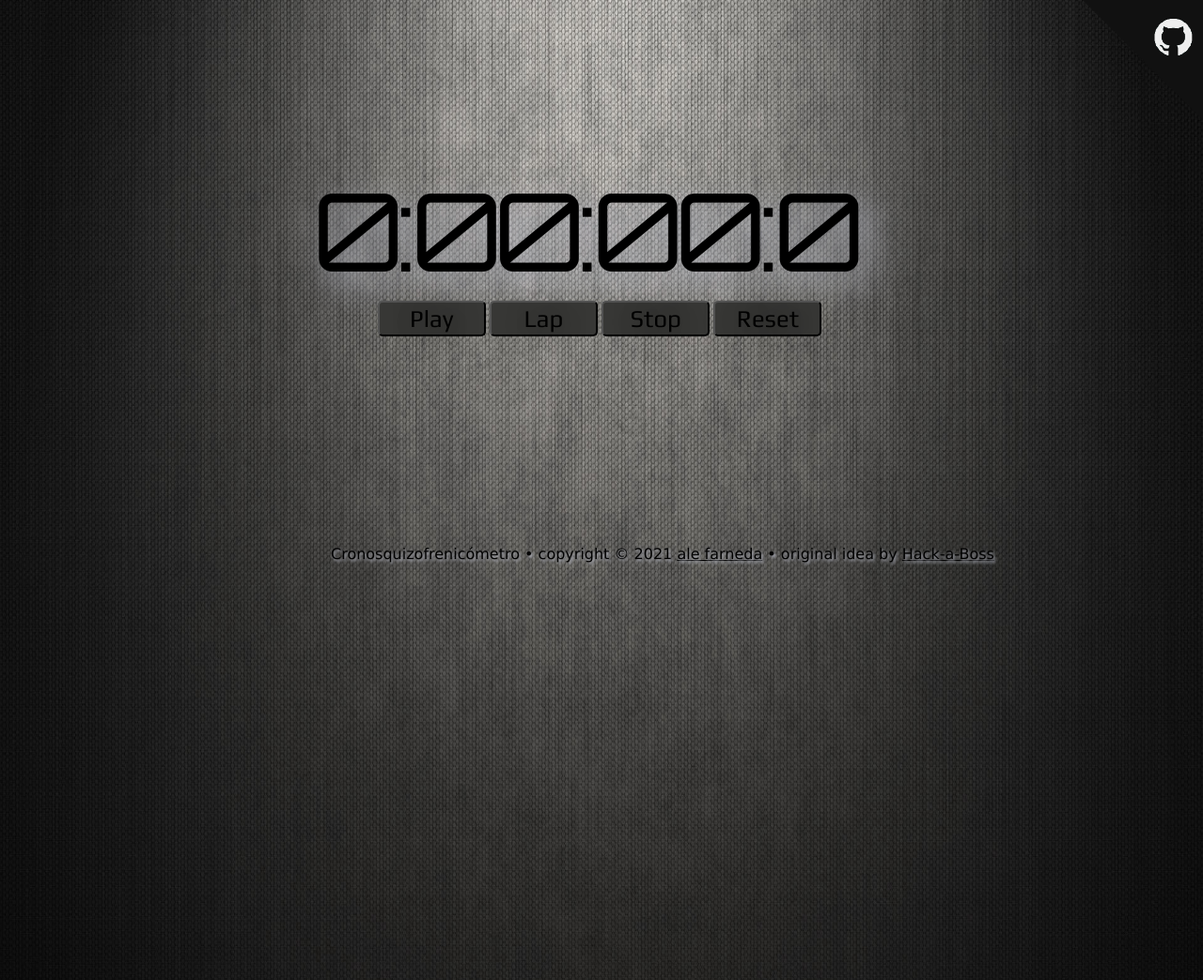
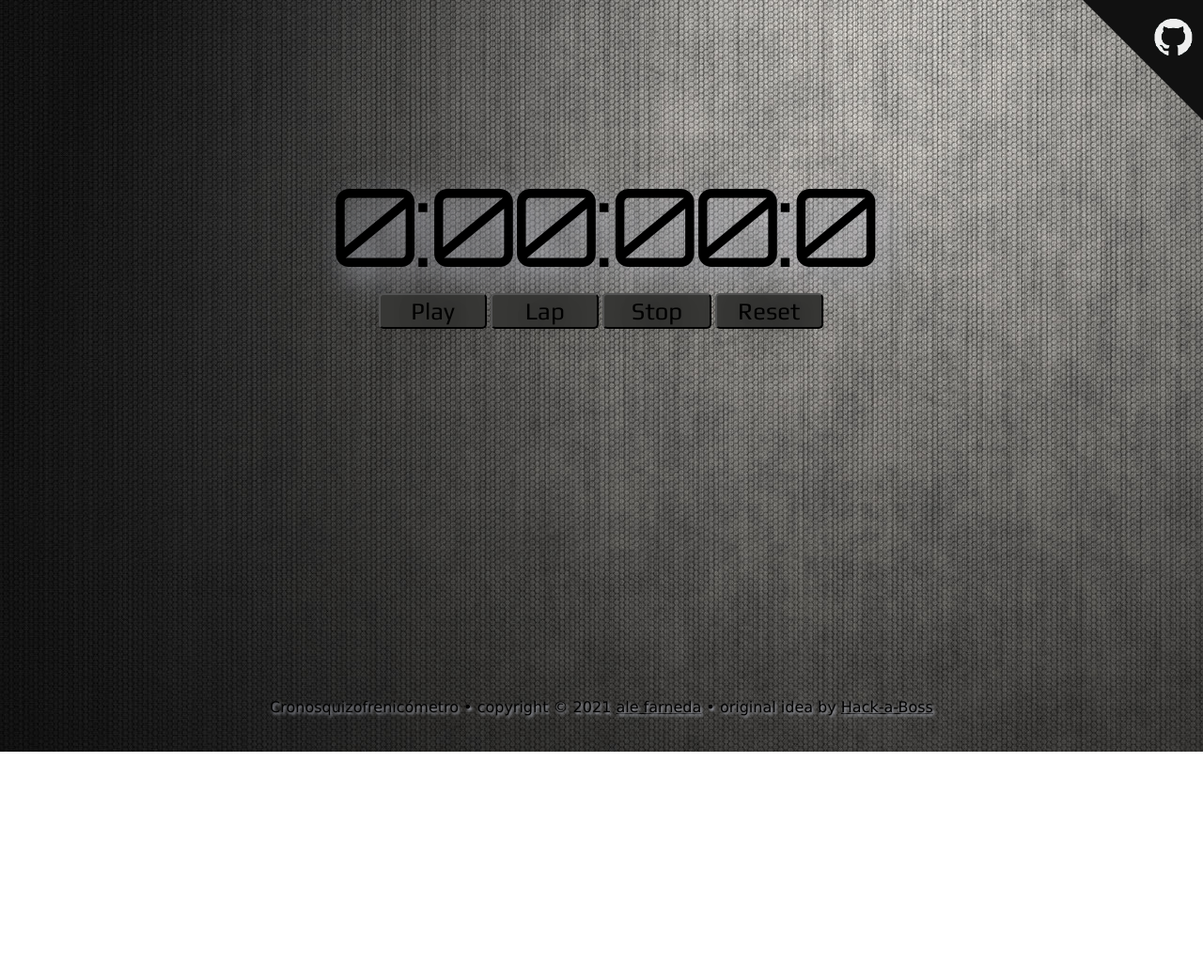
Before and after one commit to alejandrofarneda/Js-Dom, a plain HTML site: page 8.ejercicio-dom/index.html in a window 1280 px wide. Shown: the top 1043 px of the page at 94% size. After the commit the page ends 800 px from the top, so only its background shows below. Drawn offline with Linux system fonts and the light colour scheme.

Commit message:
some minor changes

```diff
--- a/7.ejercicio-dom/ejercicio7.js
+++ b/7.ejercicio-dom/ejercicio7.js
@@ -36,7 +36,7 @@ body.innerHTML = `
         <img src="./forkme_right_darkblue_121621.png" class="corner" alt="Fork me on GitHub">
     </a>
     <footer class='footer'> RandomSquareRoom • copyright © 2021
-    <a href="https://github.com/alejandrofarneda" target="_blank"> ale farneda</a> • original idea by
+    <a href="https://www.linkedin.com/in/alejandro-farneda/" target="_blank"> ale farneda</a> • original idea by
     <a href="https://hackaboss.com/" class='hab' target="_blank"> Hack-a-Boss </a></footer>
     </div>
 `;
--- a/8.ejercicio-dom/crono.js
+++ b/8.ejercicio-dom/crono.js
@@ -97,56 +97,28 @@ stop.addEventListener('click', handleStop);
 reset.addEventListener('click', handleReset);
 takeLap.addEventListener('click', handleTakeLap);
 
-
 //Varios errores en mi Css:
 
 const body = document.querySelector('body');
 body.style = `
-    display: grid;
+    display: flex;
+    justify-content: center;
+    align-items: center;
+    flex-direction: column;
+    background-image: url("./9YKVj.jpg");
+    background-repeat: no-repeat;
+    background-cover: cover;
+    `;
 
-    width: 100%;
-    min-width: 100vw;
-    min-height: 100vw;
-
-    padding: 0;
-    margin: 0;
-    overflow: hidden;
-    box-sizing: border-box;
-    background-image: url("./9YKVj.jpg");
-    background-size: 100% 100%;
-    background-repeat: no-repeat;
-    border-color: inherit;
-
-
-`;
 const all = document.querySelector('.all');
 
 all.style = `
-
-
-
-
-
-
-
-`;
-
-const raton = document.querySelector('.corner');
-raton.style = `
-    height: 10vw;
-    position: absolute;
-    text-align: right;
-    top: 0;
-    right: 0;
-    border: 0;
-
+display: flex;
+flex-direction: column;
 `;
 
 p.style = `
-    position: absolute;
-    text-align: center;
-    padding-left: 26vw;
-    padding-top: 13.5vw;
+    margin-top: 10rem;
     font-size: 9vw;
     font-family: 'Orbitron', sans-serif;
     text-shadow: #B1B3BE 0.1em 0.1em 0.3em;
@@ -157,13 +129,8 @@ p.style = `
 const buttons = document.querySelector('.buttons');
 
 buttons.style = `
-    position: absolute;
+
     text-align: center;
-    padding-left: 19vw;
-    padding-top: 25vw;
-    width: 61.8vw;
-
-
 
 
 `;
@@ -177,7 +144,6 @@ play.style = `
     background: #383836;
     font-family: 'Play', sans-serif;
     outline: none;
-
 
 `;
 takeLap.style = `
@@ -214,13 +180,12 @@ reset.style = `
 const lapDiv = document.querySelector('.lapDiv');
 
 lapDiv.style = `
-
-    position: absolute;
-
+    display: flex;
+    flex-direction: column;
+    align-self: flex-start;
+    margin: 3rem;
+    flex-wrap: wrap;
     font-size: 1.5vw;
-    margin-left: 5vw;
-    margin-top: 3vw;
-    display: block;
     font-weight: bold;
     font-family: 'Play',sans-serif;
     color: black;
@@ -229,7 +194,7 @@ lapDiv.style = `
 `;
 
 lap.style = `
-    max-height: 40vw;
+    max-height: 20rem;
     display: flex;
     flex-direction: column;
     flex-wrap: wrap;
@@ -237,6 +202,16 @@ lap.style = `
     column-gap: 3vw;
     row-gap: 0.5vw;
 
+`;
+
+const raton = document.querySelector('.corner');
+raton.style = `
+    height: 10vw;
+    position: absolute;
+    text-align: right;
+    top: 0;
+    right: 0;
+    border: 0;
 
 `;
 
@@ -244,8 +219,7 @@ const footer = document.querySelector('.footer');
 
 footer.style = `
     position: absolute;
-    margin-left: 27.5vw;
-    margin-top: 45vw;
+    bottom: 2rem;
     display: block;
     color: #b4b4b4;
     text-align: center;
--- a/8.ejercicio-dom/index.html
+++ b/8.ejercicio-dom/index.html
@@ -4,7 +4,8 @@
     <meta charset="UTF-8">
     <meta http-equiv="X-UA-Compatible" content="IE=edge">
     <meta name="viewport" content="width=device-width, initial-scale=1.0">
-    <script type="module" src="./crono.js"></script>
+    <script type="module" src="./crono.js">
+    </script>
     <link rel="preconnect" href="https://fonts.gstatic.com">
     <link href="https://fonts.googleapis.com/css2?family=Syncopate&display=swap" rel="stylesheet">
     <link rel="preconnect" href="https://fonts.gstatic.com">
@@ -31,9 +32,10 @@
     <a href="https://github.com/alejandrofarneda" target="_blank">
         <img src="./github-corner.png" class="corner" alt="Fork me on GitHub">
     </a>
-    <footer class='footer'> Cronosquizofrenicómetro • copyright © 2021
-        <a href="https://github.com/alejandrofarneda" target="_blank"> ale farneda</a> • original idea by
-        <a href="https://hackaboss.com/" class='hab' target="_blank"> Hack-a-Boss </a>
-    </footer>
+
 </body>
+<footer class='footer'> Cronosquizofrenicómetro • copyright © 2021
+    <a href="https://www.linkedin.com/in/alejandro-farneda/" target="_blank"> ale farneda</a> • original idea by
+    <a href="https://hackaboss.com/" class='hab' target="_blank"> Hack-a-Boss </a>
+</footer>
 </html>
```
